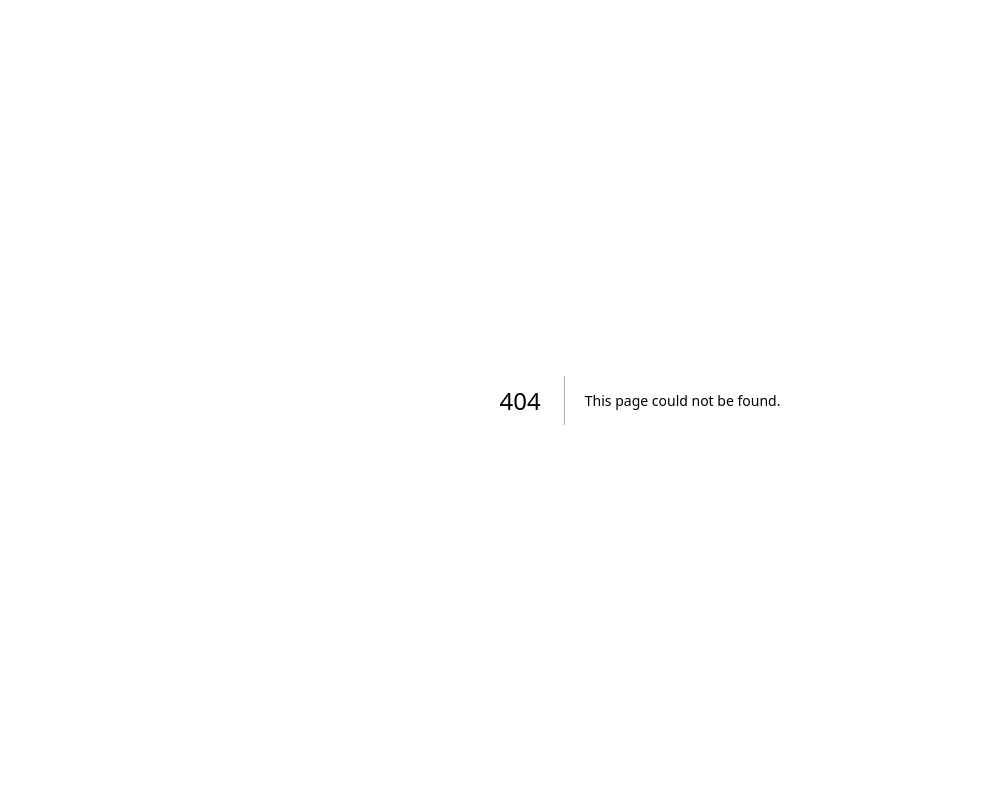
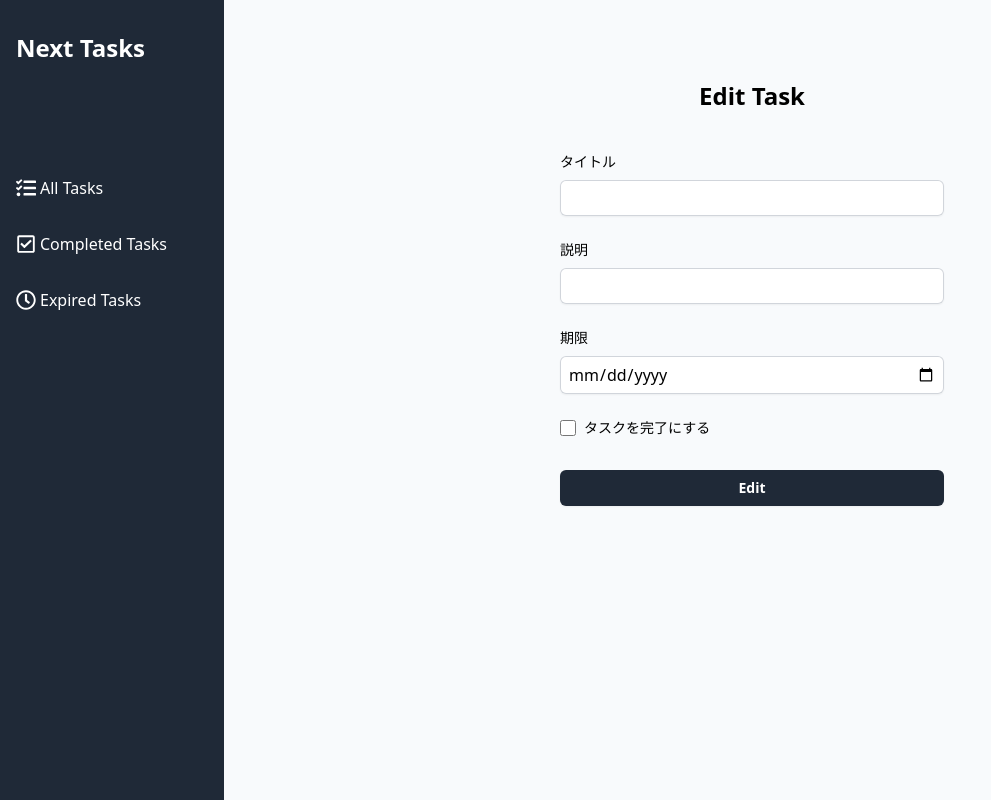
Before and after one commit to yumitaito/next14-tasks, a Next.js app: page /edit/1 in a window 1280 px wide. Before the commit this address had no page. Shown: the whole page, without its empty margins (0-991 px from the left). Built offline with nearby package versions, Linux system fonts and the light colour scheme.

Commit message:
タスク編集ページの実装

```diff
--- /dev/null
+++ b/src/app/(main)/edit/[id]/page.tsx
@@ -0,0 +1,17 @@
+import EditTaskForm from "../../../../components/EditTaskForm/EditTaskForm";
+
+interface Params {
+  id: string;
+}
+
+const EditTaskPage = ({ params }: Params) => {
+  // const id = params.id;
+  return (
+    <div className="flex flex-col justify-center py-20">
+      <h2 className="text-center text-2xl font-bold">Edit Task </h2>
+      <EditTaskForm />
+    </div>
+  );
+};
+
+export default EditTaskPage;
--- /dev/null
+++ b/src/components/EditTaskForm/EditTaskForm.tsx
@@ -0,0 +1,67 @@
+import React from "react";
+
+const EditTaskForm = () => {
+  return (
+    <div className="mt-10 mx-auto w-full max-w-sm">
+      <form action="">
+        <div>
+          <label htmlFor="title" className="block text-sm font-medium">
+            タイトル
+          </label>
+          <input
+            type="text"
+            id="title"
+            name="title"
+            required
+            className="block mt-2 py-1.5 px-2 w-full rounded-md border-0 shadow-sm ring-1 ring-inset ring-gray-300"
+          />
+        </div>
+        <div className="mt-6">
+          <label htmlFor="description" className="block text-sm font-medium">
+            説明
+          </label>
+          <input
+            type="text"
+            id="description"
+            name="description"
+            required
+            className="block mt-2 py-1.5 px-2 w-full rounded-md border-0 shadow-sm ring-1 ring-inset ring-gray-300"
+          />
+        </div>
+        <div className="mt-6">
+          <label htmlFor="dueDate" className="block text-sm font-medium">
+            期限
+          </label>
+          <input
+            type="date"
+            id="dueDate"
+            name="dueDate"
+            min="2020-01-01"
+            max="2999-12-31"
+            required
+            className="block mt-2 py-1.5 px-2 w-full rounded-md border-0 shadow-sm ring-1 ring-inset ring-gray-300"
+          />
+        </div>
+        <div className="mt-6 flex items-center">
+          <input
+            type="checkbox"
+            id="isCompleted"
+            name="isCompleted"
+            className="mr-2 w-4 h-4"
+          />
+          <label htmlFor="isCompleted" className="text-sm font-medium">
+            タスクを完了にする
+          </label>
+        </div>
+        <button
+          type="submit"
+          className="mt-8 py-2 w-full rounded-md text-white bg-gray-800 hover:bg-gray-700 text-sm font-semibold shadow-sm"
+        >
+          Edit
+        </button>
+      </form>
+    </div>
+  );
+};
+
+export default EditTaskForm;
```
